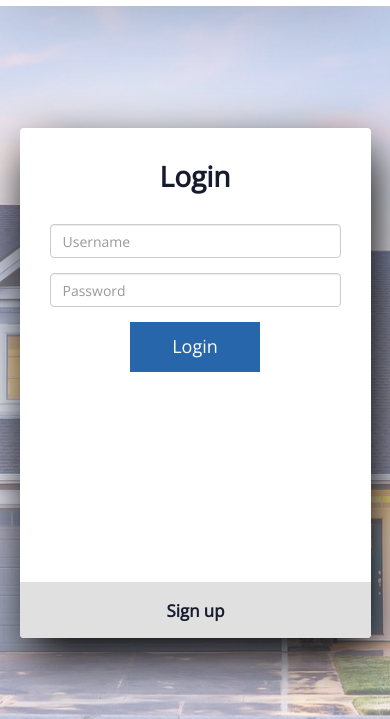
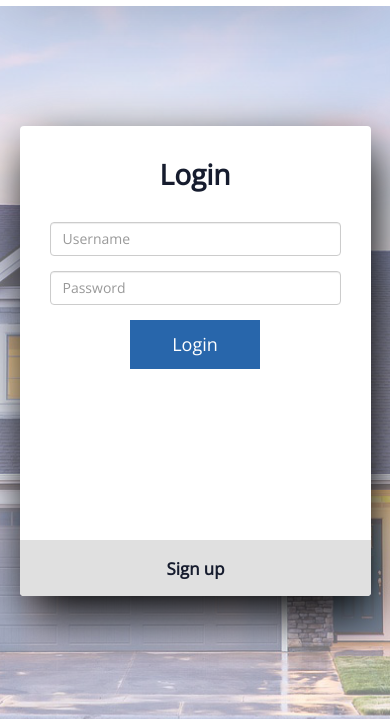
Before and after one commit to NhatTanVu/RealtyRentalDesign, a website: page login.html in a window 390 px wide. Shown: the part 84-803 px from the top of the page. Drawn offline with nearby package versions, Linux system fonts and the light colour scheme.

Commit message:
Add bottom space for main section in mobile devices

```diff
--- a/css/login.css
+++ b/css/login.css
@@ -1,4 +1,4 @@
-.main-section{
+.main-section {
 	margin: 0;
 	padding: 0;
 	display: flex;
@@ -21,24 +21,30 @@
 }
 
 .main-section::before {
-    content: '';
+	content: '';
 	position: absolute;
 	top: 0;
 	right: 0;
 	bottom: 0;
 	left: 0;
-	background: rgba(255,255,255,.5);
+	background: rgba(255, 255, 255, .5);
 }
 
-.main{
+.main {
 	width: min(90vw, 500px);
-	height: min(calc(100vh - 150px), 510px);
+	height: min(calc(100vh - 180px), 510px);
 	overflow: hidden;
 	background: #fff;
 	border-radius: 4px;
 	box-shadow: 5px 20px 50px #000;
 	z-index: 2;
-	margin-top: 90px;
+	margin-top: 45px;
+}
+
+@media screen and (max-width: 768px) {
+	.main {
+		height: min(calc(100vh - 180px), 470px);
+	}
 }
 
 #chk {
@@ -99,7 +105,13 @@ input {
 }
 
 #chk:checked~.signup {
-	transform: translateY(max(calc(190px - 100vh), -470px));
+	transform: translateY(max(calc(220px - 100vh), -470px));
+}
+
+@media screen and (max-width: 768px) {
+	#chk:checked~.signup {
+		transform: translateY(max(calc(220px - 100vh), -430px));
+	}
 }
 
 #chk:checked~.signup label {
```
